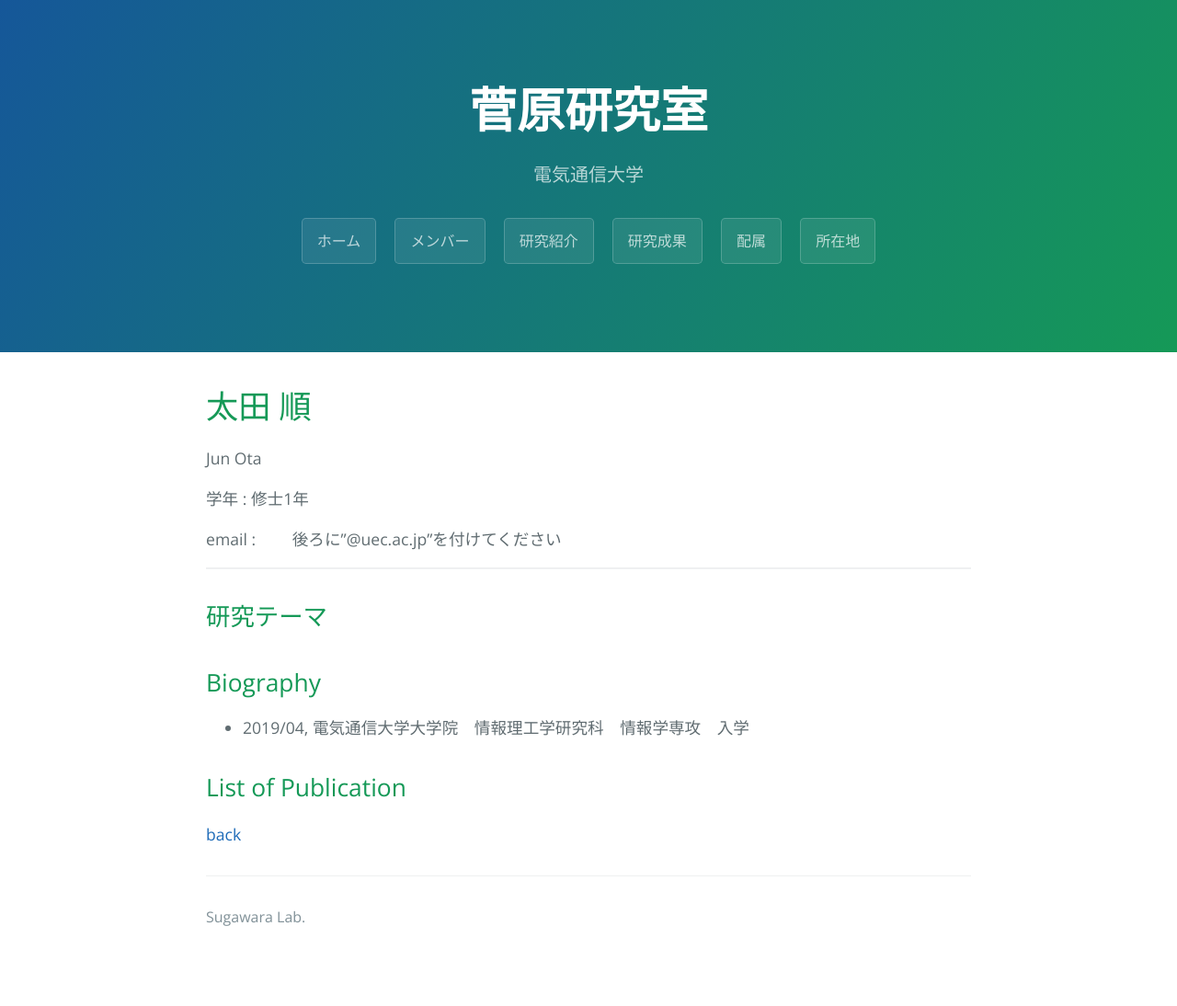
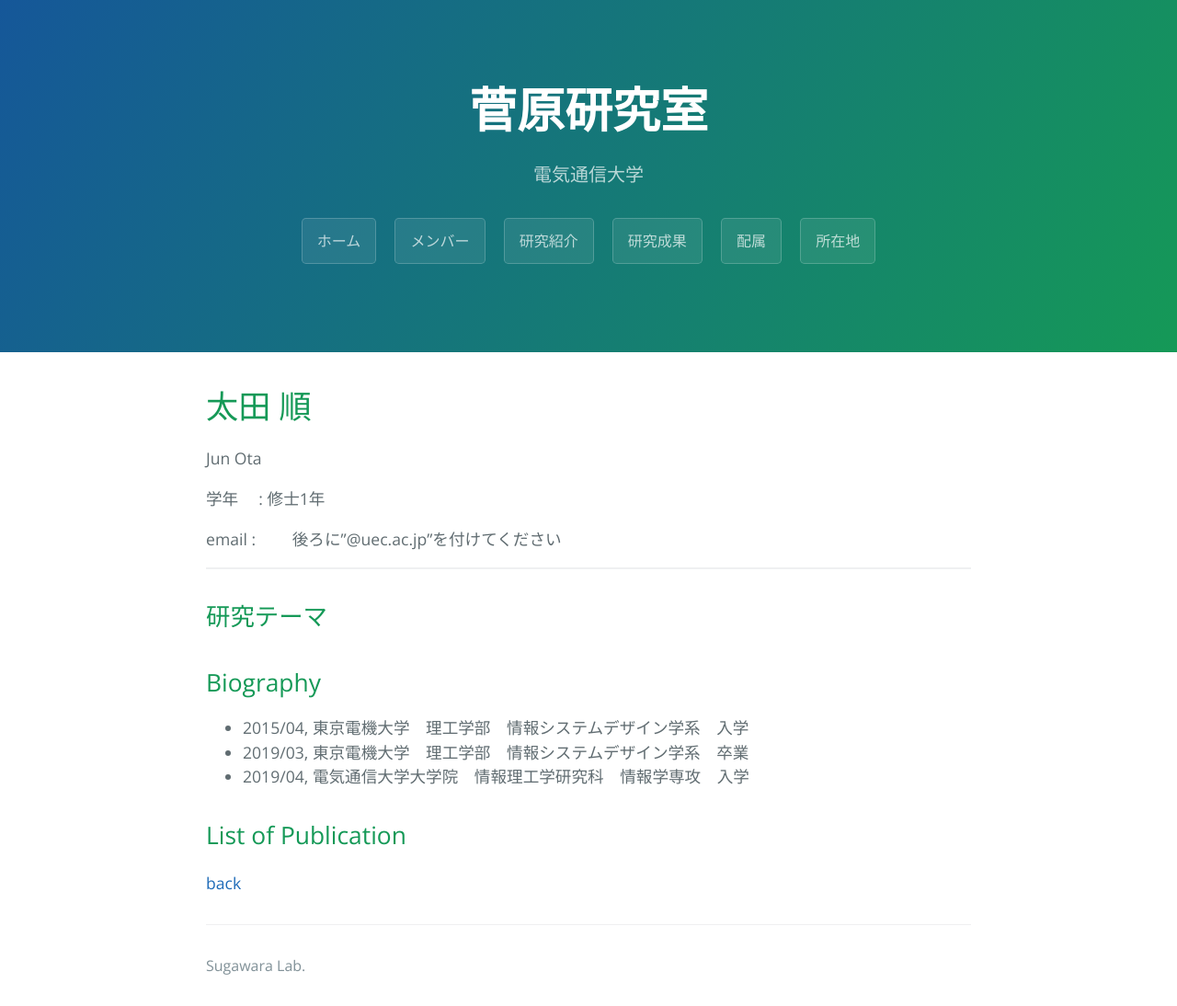
Before and after one commit to sugawara-bbbb/weblab, a Jekyll site: the page built from ota.md, in a window 1280 px wide. Shown: the whole page at 92% size. Built offline with Jekyll 4.4.1, drawn with Linux system fonts in a browser that asks for light colours; our own code applies the rules of GitHub Pages for plain Markdown files; before the commit the page ends 1041 px from its top, so only the background shows below that.

Commit message:
[Modify] ota.md

```diff
--- a/ota.md
+++ b/ota.md
@@ -8,7 +8,7 @@ layout: default
 
 Jun Ota
 
-学年 : 修士1年
+学年 　: 修士1年
 
 email : 　　後ろに”@uec.ac.jp”を付けてください
 
@@ -19,6 +19,8 @@ email : 　　後ろに”@uec.ac.jp”を付けてください
 
 
 ## Biography
+- 2015/04, 東京電機大学　理工学部　情報システムデザイン学系　入学
+- 2019/03, 東京電機大学　理工学部　情報システムデザイン学系　卒業
 - 2019/04, 電気通信大学大学院　情報理工学研究科　情報学専攻　入学
 
 
```
Also changed, not shown: tatsumi.md (+1 -1 lines).
